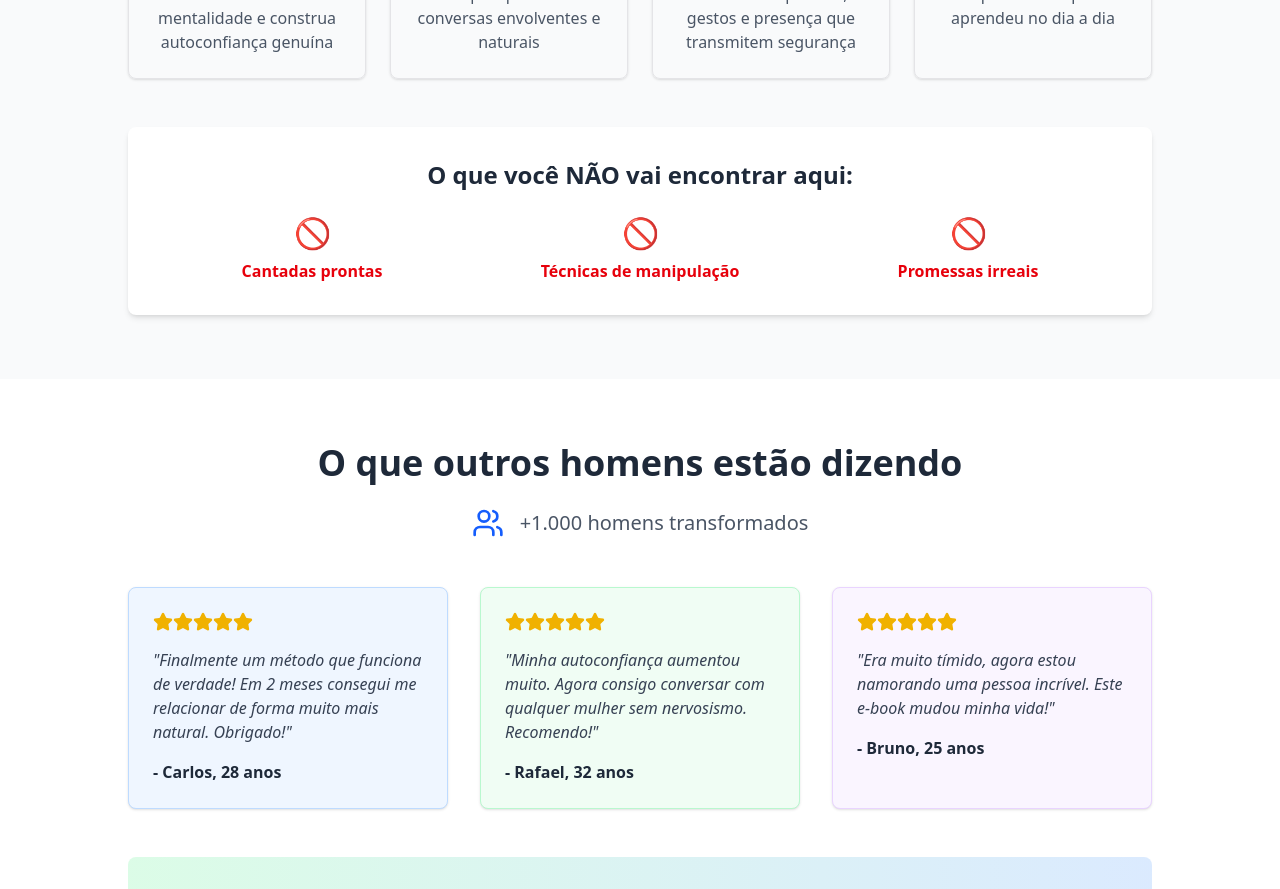
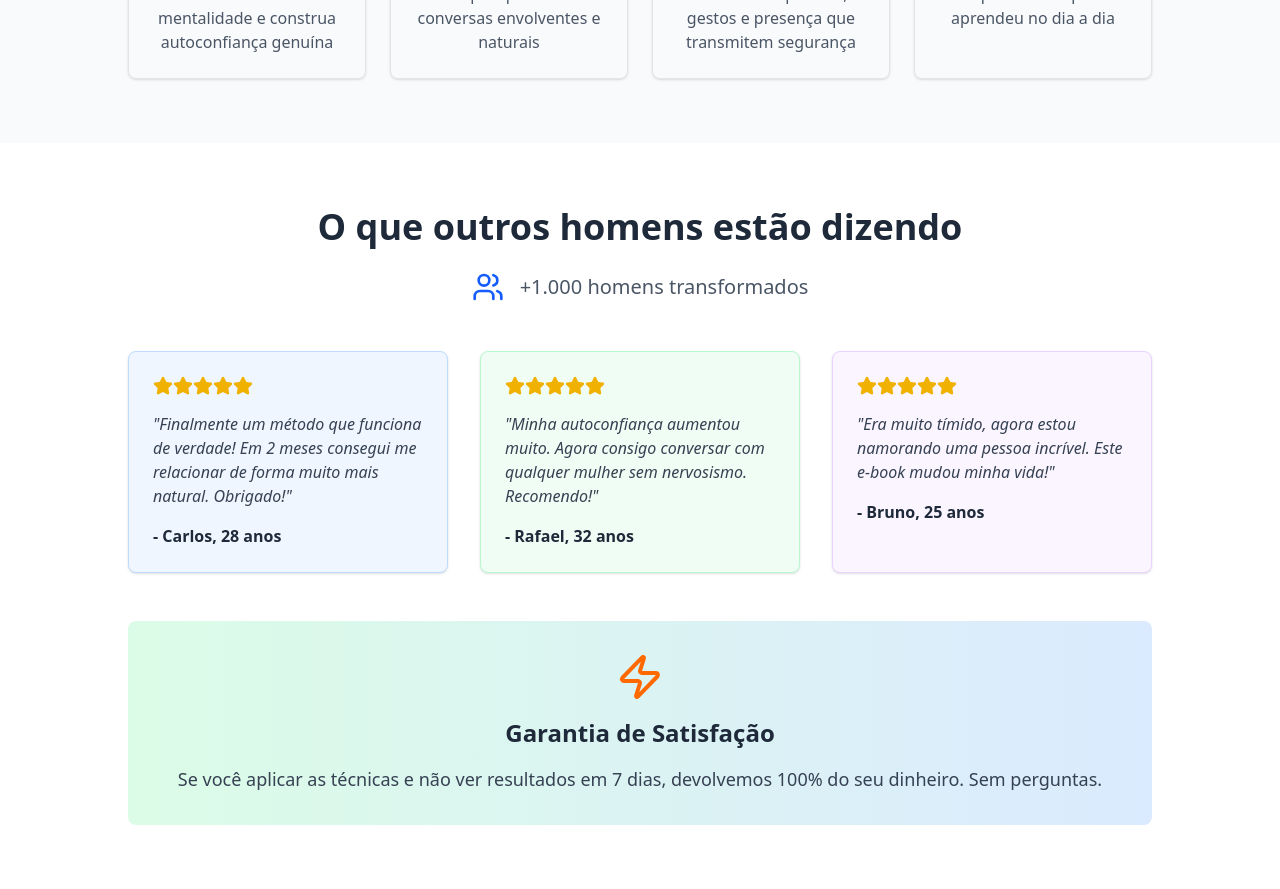
Before and after one commit to paulocassuncao/conquista, a Next.js app: page / in a window 1280 px wide. Shown: the part 2800-3689 px from the top of the page. Built offline with nearby package versions, Linux system fonts and the light colour scheme.

Commit message:
Remove: Seção 'O que você NÃO vai encontrar aqui' - Simplificar landing page removendo seção desnecessária - Melhora fluxo e foco nas ofertas principais

```diff
--- a/app/page.tsx
+++ b/app/page.tsx
@@ -271,23 +271,6 @@ export default function LandingPage() {
             </Card>
           </div>
 
-          <div className="mt-12 bg-white p-8 rounded-lg shadow-md">
-            <h3 className="text-2xl font-bold mb-6 text-center text-gray-800">O que você NÃO vai encontrar aqui:</h3>
-            <div className="grid md:grid-cols-3 gap-6 text-center">
-              <div className="text-red-600">
-                <span className="text-3xl mb-2 block">🚫</span>
-                <p className="font-semibold">Cantadas prontas</p>
-              </div>
-              <div className="text-red-600">
-                <span className="text-3xl mb-2 block">🚫</span>
-                <p className="font-semibold">Técnicas de manipulação</p>
-              </div>
-              <div className="text-red-600">
-                <span className="text-3xl mb-2 block">🚫</span>
-                <p className="font-semibold">Promessas irreais</p>
-              </div>
-            </div>
-          </div>
         </div>
       </section>
 
```
